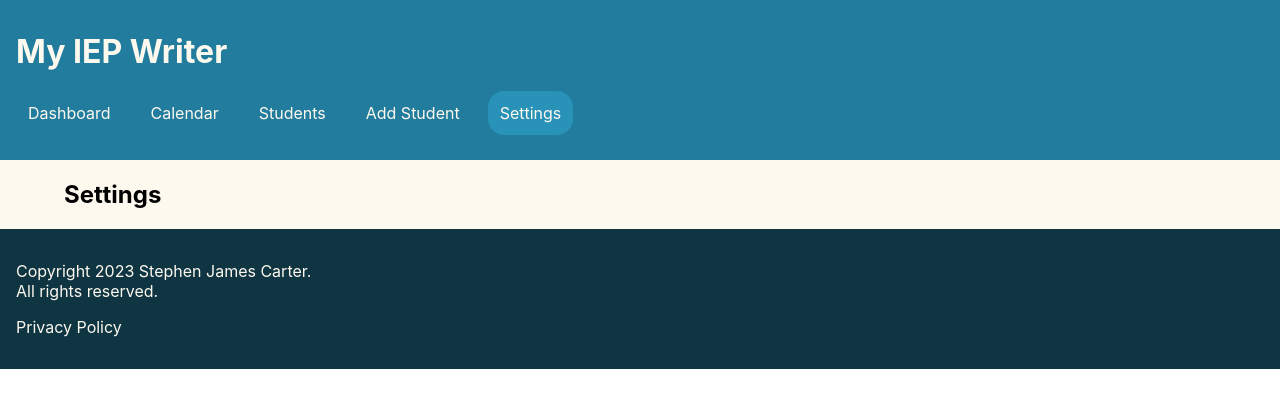
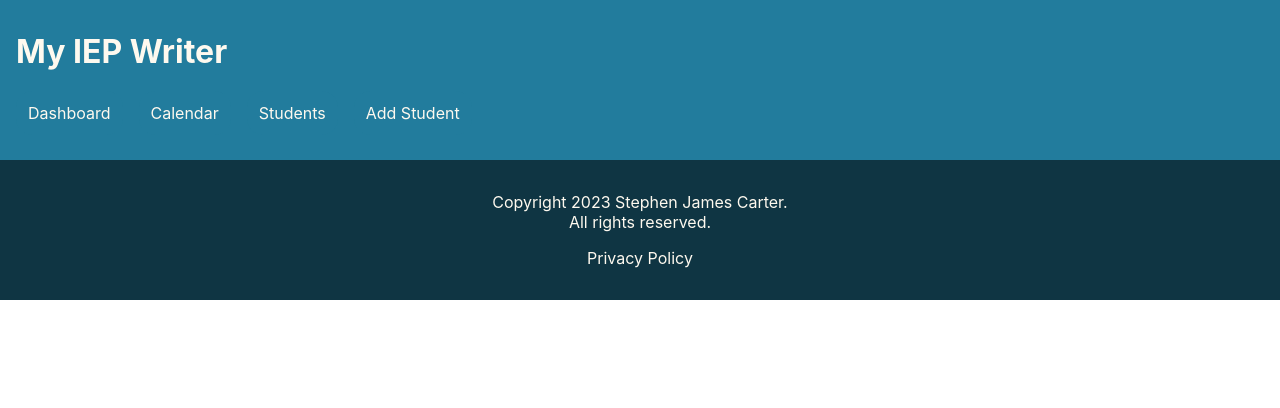
Before and after one commit to sjamescarter/my-iep-writer, a React (Create React App) app: page /settings in a window 1280 px wide. Shown: the top 408 px of the page. Built offline with nearby package versions, Linux system fonts and the light colour scheme; no server answers.

Commit message:
comment out Settings

```diff
--- a/src/components/App.js
+++ b/src/components/App.js
@@ -72,9 +72,9 @@ function App() {
           <Route path="/students">
             <Students studentList={studentList} api={API} onDelete={onDelete} />
           </Route>
-          <Route path="/settings">
+          {/* <Route path="/settings">
             <Settings />
-          </Route>
+          </Route> */}
         </Switch>
       </Container>
       <Footer></Footer>
--- a/src/components/Footer.js
+++ b/src/components/Footer.js
@@ -4,6 +4,7 @@ import styled from "styled-components";
 const Div = styled.div`
     background-color: #0F3543;
     padding: 1em;
+    text-align: center;
 `
 
 function Footer() {
--- a/src/components/NavBar.js
+++ b/src/components/NavBar.js
@@ -23,7 +23,7 @@ function NavBar() {
             <StyledNavLink to="/calendar" activeStyle={activeStyle}>Calendar</StyledNavLink>
             <StyledNavLink to="/students" exact activeStyle={activeStyle}>Students</StyledNavLink>
             <StyledNavLink to="/students/new"activeStyle={activeStyle}>Add Student</StyledNavLink>
-            <StyledNavLink to="/settings"activeStyle={activeStyle}>Settings</StyledNavLink>
+            {/* <StyledNavLink to="/settings"activeStyle={activeStyle}>Settings</StyledNavLink> */}
         </div>
     );
 }
```
